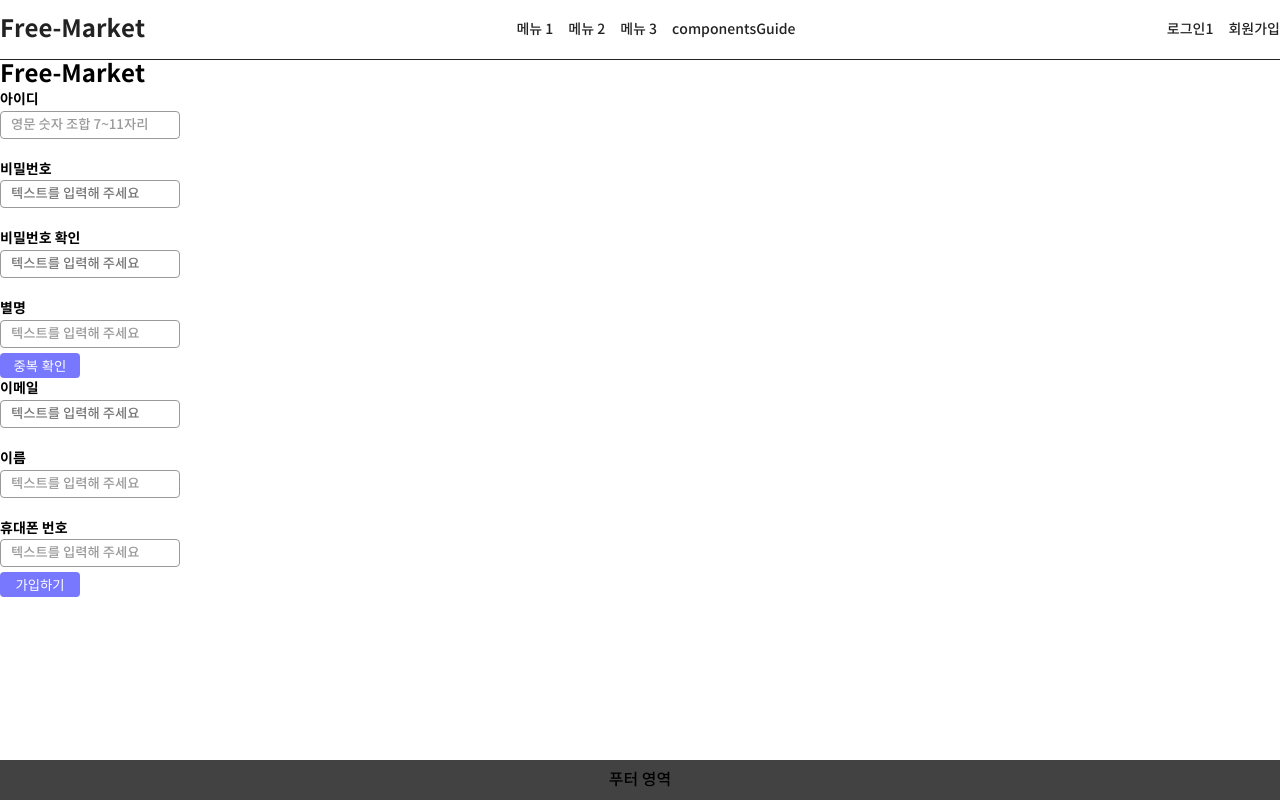
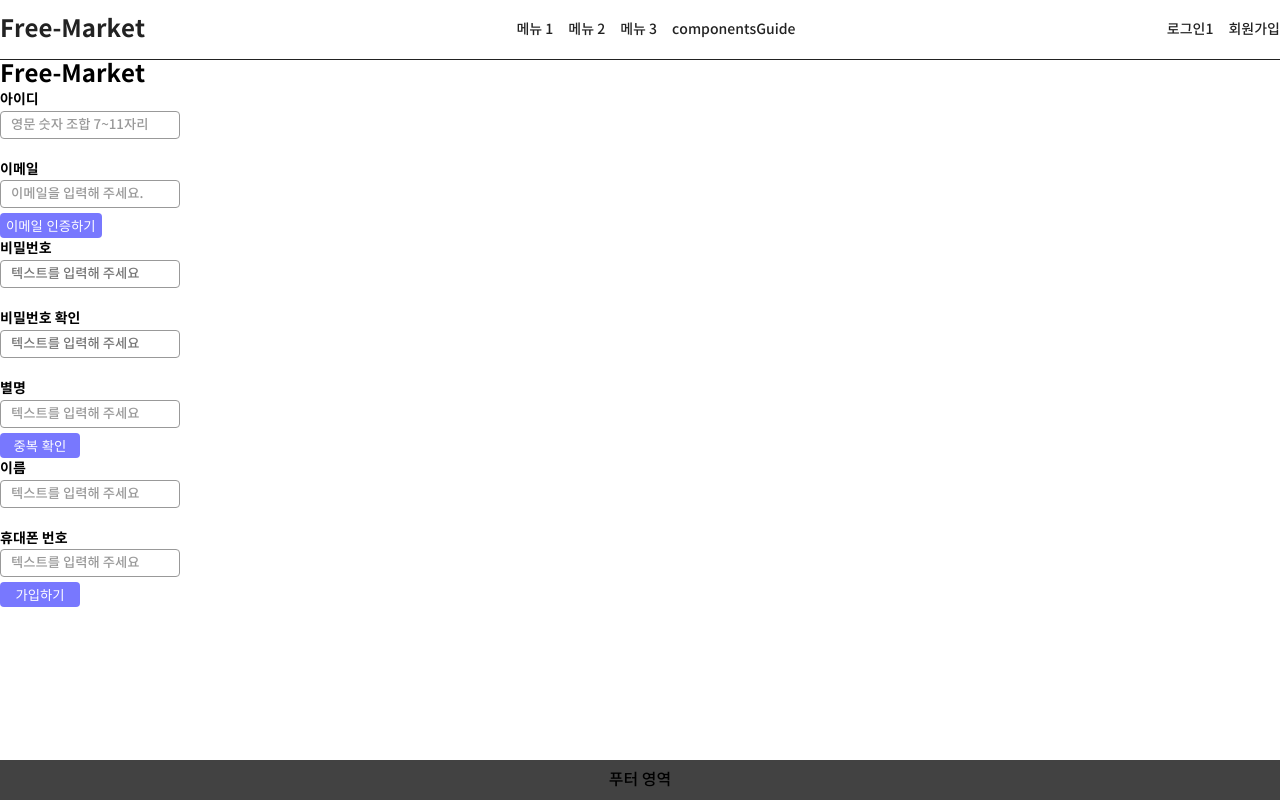
Before and after one commit to seohyun8592/free_market, a Next.js app: page /signup in a window 1280 px wide. Built offline with nearby package versions, Linux system fonts and the light colour scheme.

Commit message:
이메일 인증번호 전송

```diff
--- a/public/assets/styles/components/_common.scss
+++ b/public/assets/styles/components/_common.scss
@@ -7,6 +7,11 @@
   width: rem(1280);
   height: 100%;
 }
+
+.disabled {
+  display: none;
+}
+
 main {
   @include onFlex(flex-start, center);
 
--- a/src/api/signup.ts
+++ b/src/api/signup.ts
@@ -19,6 +19,15 @@ interface NickNameRequest {
   nickname: string
 }
 
+interface SendEmailRequest {
+  toEmail: string
+}
+
+interface VerificationNumRequest {
+  email: string
+  certNo: string
+}
+
 const signup = {
   postFetchSignUp(payload: SignUPRequest) {
     return postFetch<Response<SignUpResponse>>("/api/v1/account/join", {
@@ -31,6 +40,18 @@ const signup = {
       body: payload,
     })
   },
+
+  postEmailVerification(payload: SendEmailRequest) {
+    return postFetch<Response<any>>("/api/v1/mail/send", {
+      body: payload,
+    })
+  },
+
+  postEmailverificationNum(payload: VerificationNumRequest) {
+    return postFetch<Response<any>>("/api/v1/mail/valid-cert-num", {
+      body: payload,
+    })
+  },
 }
 
 export default signup
--- a/src/components/layout/JoinForm.tsx
+++ b/src/components/layout/JoinForm.tsx
@@ -1,10 +1,11 @@
 "use client"
 
-import React from "react"
+import React, { useState } from "react"
 import { useForm } from "react-hook-form"
 
 import BaseInput from "@/components/base/Form/Input"
 import useSignUp from "@/hooks/useSignup"
+import classNames from "classnames"
 import { useRouter } from "next/navigation"
 
 import BaseButton from "../base/Button/Button"
@@ -17,12 +18,15 @@ interface HookFormTypes {
   nickname: string
   email: string
   phone?: string
+  verificationNum: string
 }
 
 export default function LoginForm() {
   const router = useRouter()
-  const { useClientsSignUp, useNickNameCheck } = useSignUp()
+  const { useClientsSignUp, useNickNameCheck, useEmailVerification } =
+    useSignUp()
 
+  const [isSendSuccess, setisSendSuccess] = useState(false)
   const {
     register,
     handleSubmit,
@@ -58,10 +62,28 @@ export default function LoginForm() {
       },
     })
   }
+
+  const handleClickEmail = () => {
+    const sendEmail = watch("email")
+    const data = {
+      toEmail: sendEmail,
+    }
+
+    useEmailVerification.mutate(data, {
+      onSuccess: (response) => {
+        if (response.statusCode === "200") {
+          setisSendSuccess(true)
+        }
+      },
+    })
+
+    console.log(data)
+  }
   return (
     <>
       <h2 className="title">Free-Market</h2>
       <form onSubmit={handleSubmit(onValid)}>
+        {/* 아이디 */}
         <div className="form__wrap">
           <label htmlFor="id" className="input__title">
             아이디
@@ -85,6 +107,49 @@ export default function LoginForm() {
             {errors.memberId ? errors.memberId.message : ""}
           </span>
         </div>
+
+        {/* 이메일 */}
+        <div className="form__wrap">
+          <label htmlFor="email" className="input__title">
+            이메일
+          </label>
+          <div className="input__box">
+            <BaseInput
+              register={register("email", {})}
+              id="email"
+              type="text"
+              name="email"
+              placeholder="이메일을 입력해 주세요."
+            />
+          </div>
+          <span className="input__error">
+            {errors.email ? errors.email.message : ""}
+          </span>
+        </div>
+
+        {/* 인증번호 입력 */}
+        <div className={classNames("form__wrap", !isSendSuccess && "disabled")}>
+          <label htmlFor="verificationNum" className="input__title">
+            인증번호
+          </label>
+          <div className="input__box">
+            <BaseInput
+              register={register("verificationNum", {})}
+              id="verificationNum"
+              type="text"
+              name="verificationNum"
+              placeholder="인증번호를 입력해 주세요."
+            />
+          </div>
+          <span className="input__error">
+            {errors.verificationNum ? errors.verificationNum.message : ""}
+          </span>
+        </div>
+        <BaseButton type="button" onClick={handleClickEmail}>
+          {isSendSuccess ? "인증하기" : "이메일 인증하기"}
+        </BaseButton>
+
+        {/* 비밀번호 */}
         <div className="form__wrap">
           <label htmlFor="pw" className="input__title">
             비밀번호
@@ -100,11 +165,12 @@ export default function LoginForm() {
               name="pw"
             />
           </div>
-
           <span className="input__error">
             {errors.password ? "필수 입력 항목입니다." : ""}
           </span>
         </div>
+
+        {/* 비밀번호 확인 */}
         <div className="form__wrap">
           <label htmlFor="repw" className="input__title">
             비밀번호 확인
@@ -124,6 +190,8 @@ export default function LoginForm() {
             {errors.rePassword ? "비밀번호가 일치 하지 않습니다." : ""}
           </span>
         </div>
+
+        {/* 별명 */}
         <div className="form__wrap">
           <label htmlFor="nickname" className="input__title">
             별명
@@ -145,24 +213,8 @@ export default function LoginForm() {
         <BaseButton type="button" onClick={handleCheckNickName}>
           중복 확인
         </BaseButton>
-        <div className="form__wrap">
-          <label htmlFor="email" className="input__title">
-            이메일
-          </label>
-          <div className="input__box">
-            <BaseInput
-              register={register("email", {
-                required: true,
-              })}
-              id="email"
-              type="email"
-              name="email"
-            />
-          </div>
-          <span className="input__error">
-            {errors.email ? "필수 입력 항목입니다." : ""}
-          </span>
-        </div>
+
+        {/* 이름 */}
         <div className="form__wrap">
           <label htmlFor="name" className="input__title">
             이름
@@ -181,6 +233,8 @@ export default function LoginForm() {
             {errors.name ? "필수 입력 항목입니다." : ""}
           </span>
         </div>
+
+        {/* 휴대폰 번호 */}
         <div className="form__wrap">
           <label htmlFor="phone" className="input__title">
             휴대폰 번호
@@ -197,6 +251,8 @@ export default function LoginForm() {
             {errors.phone ? "필수 입력 항목입니다." : ""}
           </span>
         </div>
+
+        {/* 가입하기 버튼 */}
         <BaseButton type="submit">가입하기</BaseButton>
       </form>
     </>
--- a/src/hooks/useSignup.ts
+++ b/src/hooks/useSignup.ts
@@ -13,6 +13,10 @@ interface NickNameRequest {
   nickname: string
 }
 
+interface SendEmailRequest {
+  toEmail: string
+}
+
 export default function useSignUp() {
   const useClientsSignUp = useMutation({
     mutationFn: (payload: SignUPRequest) => signup.postFetchSignUp(payload),
@@ -22,5 +26,10 @@ export default function useSignUp() {
     mutationFn: (payload: NickNameRequest) => signup.postNickNameCheck(payload),
   })
 
-  return { useClientsSignUp, useNickNameCheck }
+  const useEmailVerification = useMutation({
+    mutationFn: (payload: SendEmailRequest) =>
+      signup.postEmailVerification(payload),
+  })
+
+  return { useClientsSignUp, useNickNameCheck, useEmailVerification }
 }
```
